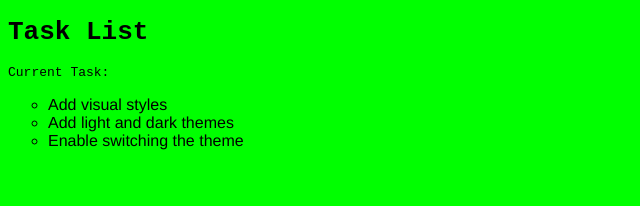
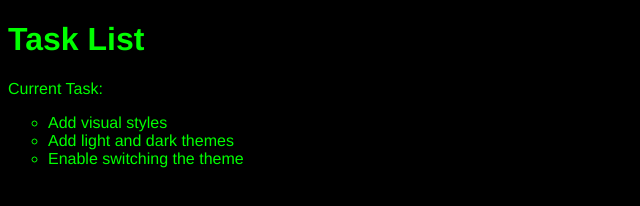
Before and after one commit to Santosds/SITE-SIMPLES, a plain HTML site: page index.html in a window 1280 px wide. Shown: the whole page, without its empty margins (0-640 px from the left). Drawn offline with Linux system fonts and the light colour scheme.

Commit message:
alterando css e html

```diff
--- a/index.html
+++ b/index.html
@@ -7,7 +7,7 @@
     <title>Simple website</title>
     <link rel="stylesheet" href="main.css">
 </head>
-<body class="light-theme">
+<body class="dark-theme">
     <h1>Task List</h1>
     <p id="msg">Current Task:</p>
     <ul>
--- a/main.css
+++ b/main.css
@@ -1,20 +1,38 @@
+:root {
+    --grenn: #00FF00;
+    --with: #FFF;
+    --black: #000000;
+}
+
+* {
+    color: var(--fontColor);
+    font-family: helvetica;
+}
+
 body {
-    font-family: monospace;
+    background: var(--bg);
 }
+
 ul {
     font-family: helvetica;
 }
+
 li{
     list-style: circle;
 }
+
 .list {
     list-style: square;
 }
-#msg {
-    font-family: monospace;
+
+
+.light-theme{
+    --bg: var(--grenn);
+    --fontColor: var(--black);
+
 }
 
-.light-theme{
-    color: #000000;
-    background: #00FF00;
+.dark-theme {
+    --bg: var(--black);
+    --fontColor: var(--grenn);
 }
```
